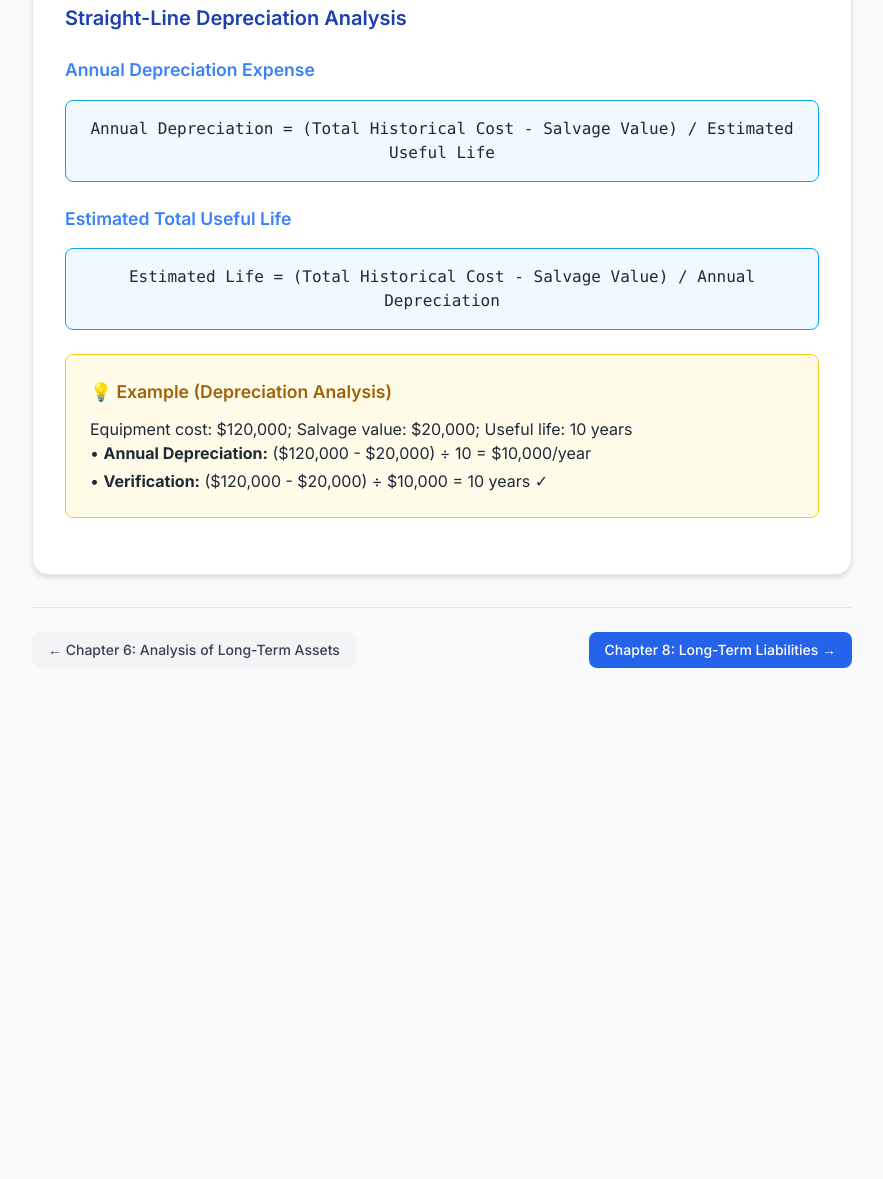
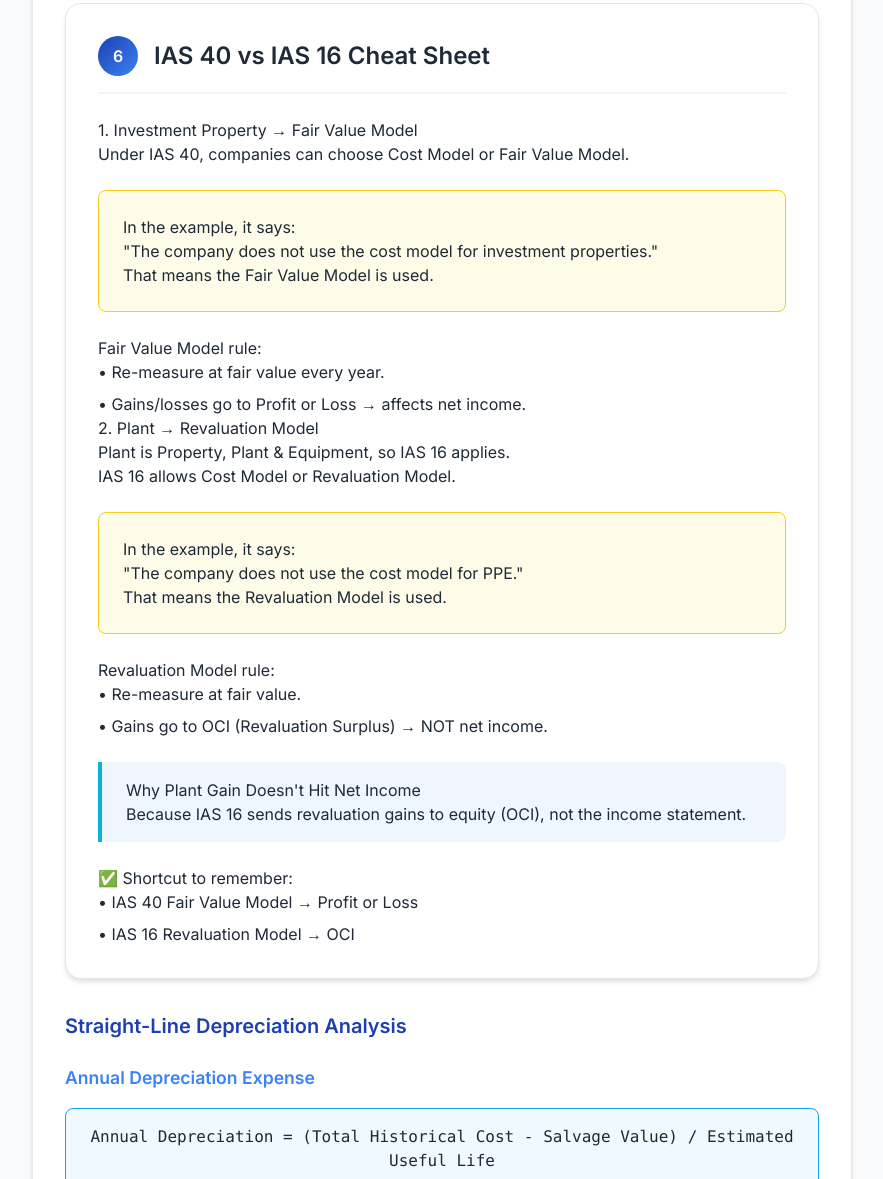
Before and after one commit to tulgaochir/tos, a plain HTML site: page fs/7. Analysis of Long-Term Assets.html in a window 1280 px wide. Shown: the part 5772-6951 px from the top of the page, without its empty margins (340-1223 px from the left). Before the commit the page ends 6472 px from the top, so only its background shows below. Drawn offline with nearby package versions, Linux system fonts and the light colour scheme.

Commit message:
Update 7. Analysis of Long-Term Assets.html

```diff
--- a/fs/7. Analysis of Long-Term Assets.html
+++ b/fs/7. Analysis of Long-Term Assets.html
@@ -539,7 +539,56 @@
               </ul>
             </div>
           </div>
+        <div id="section-6" class="content-section">
+          <div class="section-header">
+            <div class="section-number">6</div>
+            <h2 class="section-title">IAS 40 vs IAS 16 Cheat Sheet</h2>
+          </div>
 
+          <div class="model-card">
+            <h3>1. Investment Property → Fair Value Model</h3>
+            <p>Under IAS 40, companies can choose Cost Model or Fair Value Model.</p>
+            <div class="example-box">
+              <p>In the example, it says:<br>
+              "The company does not use the cost model for investment properties."<br>
+              That means the Fair Value Model is used.</p>
+            </div>
+            <h4>Fair Value Model rule:</h4>
+            <ul class="space-y-2">
+              <li>• Re-measure at fair value every year.</li>
+              <li>• Gains/losses go to Profit or Loss → affects net income.</li>
+            </ul>
+          </div>
+
+          <div class="model-card">
+            <h3>2. Plant → Revaluation Model</h3>
+            <p>Plant is Property, Plant & Equipment, so IAS 16 applies.</p>
+            <p>IAS 16 allows Cost Model or Revaluation Model.</p>
+            <div class="example-box">
+              <p>In the example, it says:<br>
+              "The company does not use the cost model for PPE."<br>
+              That means the Revaluation Model is used.</p>
+            </div>
+            <h4>Revaluation Model rule:</h4>
+            <ul class="space-y-2">
+              <li>• Re-measure at fair value.</li>
+              <li>• Gains go to OCI (Revaluation Surplus) → NOT net income.</li>
+            </ul>
+          </div>
+
+          <div class="info-box">
+            <h4>Why Plant Gain Doesn't Hit Net Income</h4>
+            <p>Because IAS 16 sends revaluation gains to equity (OCI), not the income statement.</p>
+          </div>
+
+          <div class="shortcut-box">
+            <h3>✅ Shortcut to remember:</h3>
+            <ul class="space-y-2">
+              <li>• IAS 40 Fair Value Model → Profit or Loss</li>
+              <li>• IAS 16 Revaluation Model → OCI</li>
+            </ul>
+          </div>
+        </div>
           <div class="subsection">
             <h3>Straight-Line Depreciation Analysis</h3>
 
```
